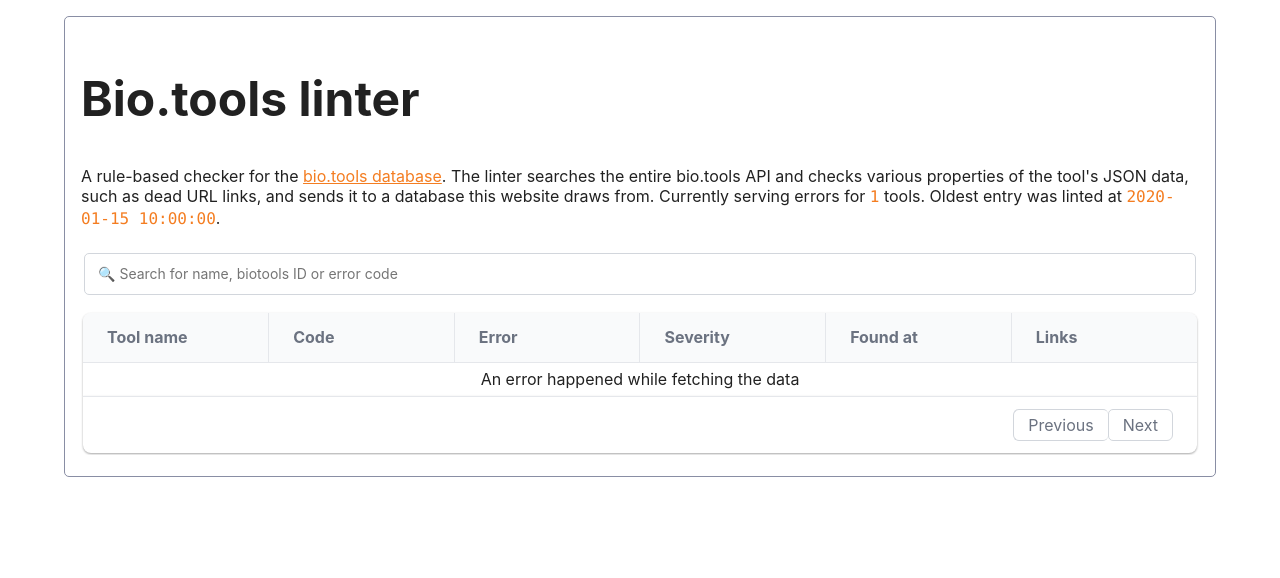
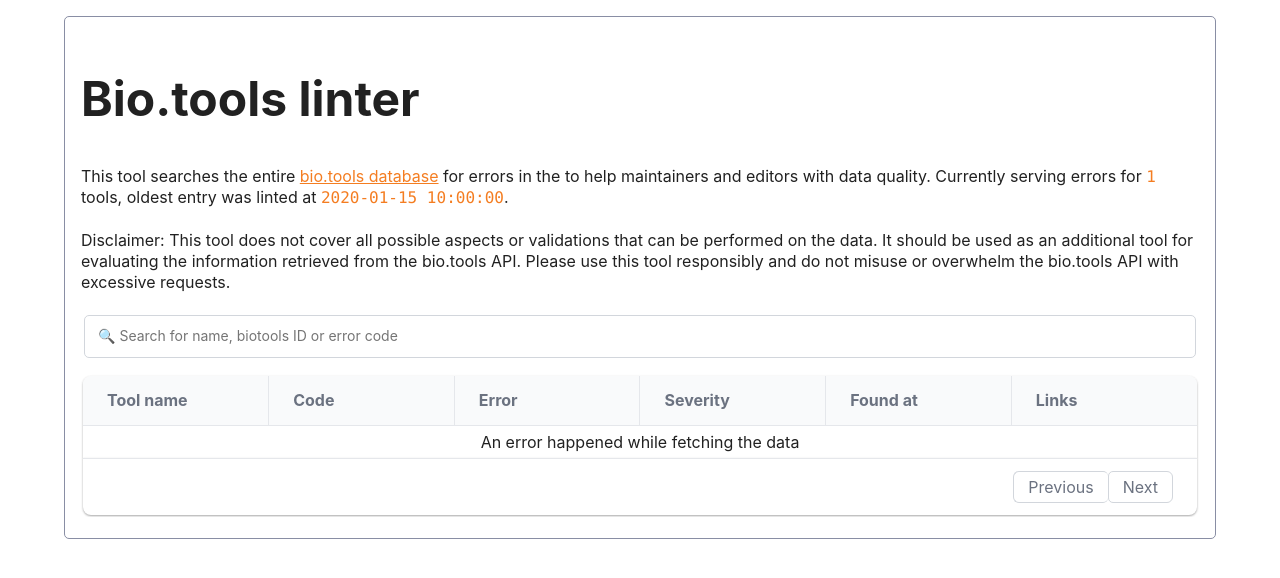
Before and after one commit to 3top1a/biotools-linter, a Python web app: template server/templates/index.html in a window 1280 px wide. Shown: the part 102-680 px from the top of the page. Run offline with Jinja, Linux system fonts and the light colour scheme; the template is opened without the code that fills it: most values are stand-ins (such as "Sample title", 1, 10 or a date in 2020).

Commit message:
Better wording

```diff
--- a/linter/message.py
+++ b/linter/message.py
@@ -25,7 +25,7 @@
 
 class Message:
 
-    """Linter message."""
+    """Message returned by the linter upwards to lib and cli."""
 
     project: str # Project will be filled-in in lib/lint_specific_project
     level: Level
--- a/server/templates/index.html
+++ b/server/templates/index.html
@@ -1,13 +1,20 @@
-{% extends 'base.html' %} {% block title %}Biotools linter{% endblock %} {% block extrahead %}{% endblock %} {% block content %}
+{% extends 'base.html' %} {% block title %}Biotools linter{% endblock %} {% block extrahead %}{% endblock %} {% block
+content %}
 <p></p>
 <article>
     <h1>Bio.tools linter</h1>
     <p>
-        A rule-based checker for the <a href="https://bio.tools/">bio.tools database</a>. The linter searches the entire
-        bio.tools API and checks various properties of the tool's JSON data, such as dead URL links, and sends it to
-        a database this website draws from.
-        Currently serving <code>{{error_count}}</code> errors for <code>{{tool_count}}</code> tools.
-        Oldest entry was linted at <code>{{last_time}}</code>.
+        This tool searches the entire <a href="https://bio.tools/">bio.tools database</a> for errors in the to help
+        maintainers and editors with data quality.
+        Currently serving <code>{{error_count}}</code> errors for <code>{{tool_count}}</code> tools, oldest entry was
+        linted at <code>{{last_time}}</code>.
+
+        <br>
+        <br>
+
+        Disclaimer: This tool does not cover all possible aspects or validations that can be performed on the data. It
+        should be used as an additional tool for evaluating the information retrieved from the bio.tools API.
+        Please use this tool responsibly and do not misuse or overwhelm the bio.tools API with excessive requests.
     </p>
 
     <div id="table"></div>
@@ -30,7 +37,8 @@
             "Error",
         {
             name: 'Severity',
-            formatter: (cell) => {switch (cell) {
+            formatter: (cell) => {
+                switch (cell) {
                     case 2:
                         return "Linter error";
                         break;
@@ -48,7 +56,8 @@
                         break;
                     default:
                         return "Error";
-            }}
+                }
+            }
         },
             "Found at",
             "Links"
```
Lines whose indentation alone changed are shown as unchanged.
